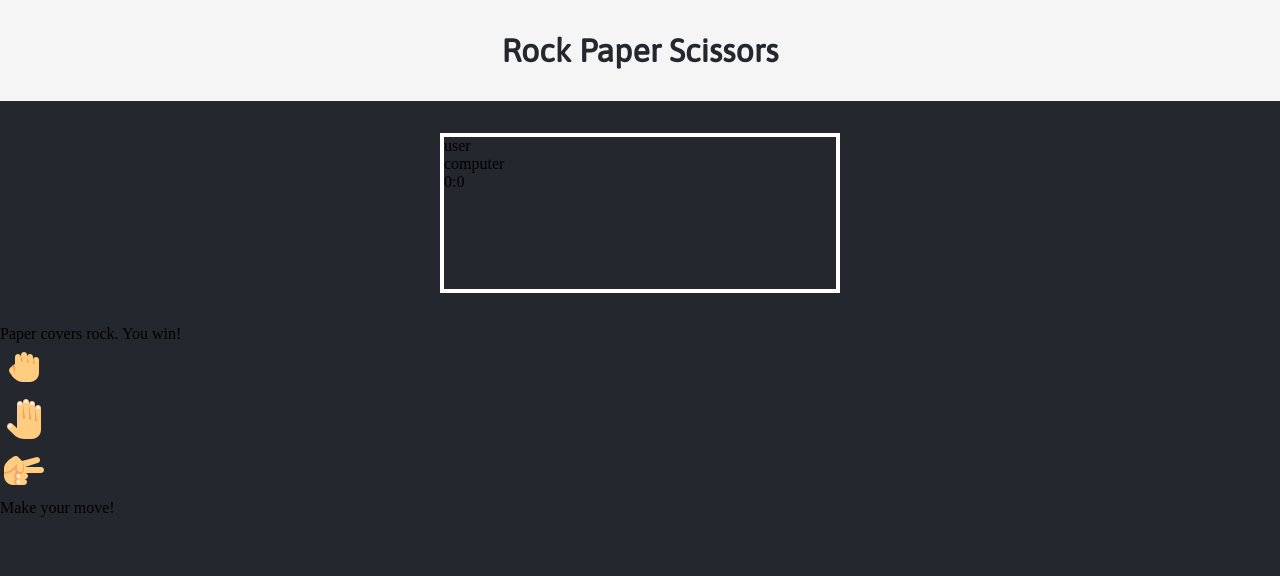
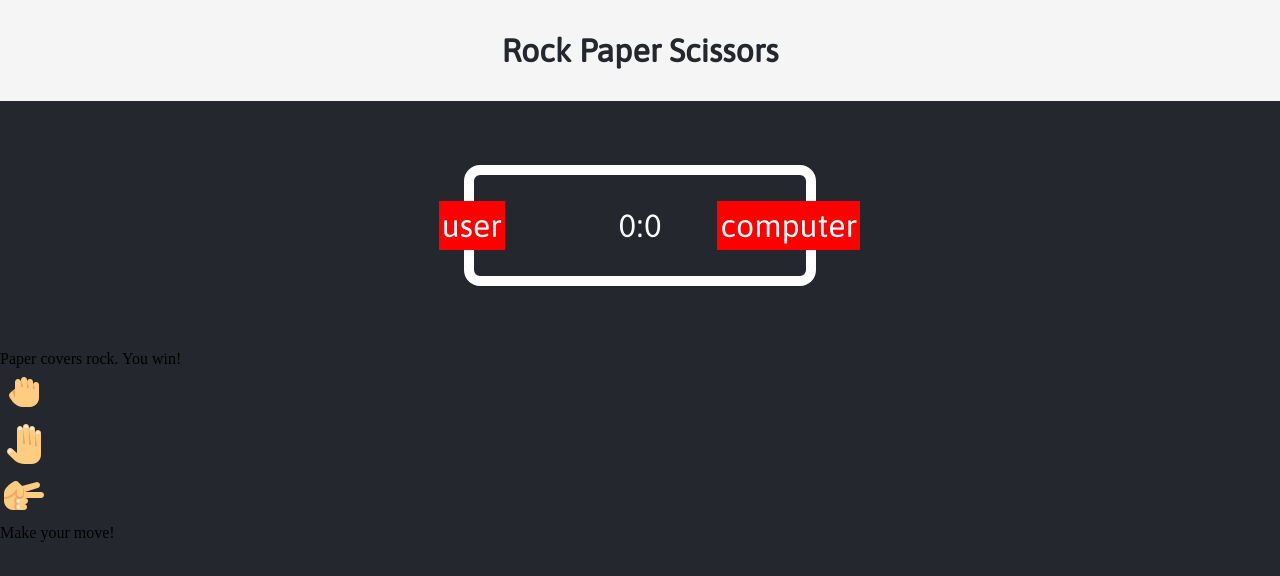
Before and after one commit to svvntos/rock-paper-scissors-game, a plain HTML site: page index.html in a window 1280 px wide. Drawn offline with Linux system fonts and the light colour scheme.

Commit message:
got the heading looking good and the score board. Now adding the results page when donne, then adjusting hand icons

```diff
--- a/assets/style.css
+++ b/assets/style.css
@@ -24,7 +24,35 @@ header > h1 {
 
 .score-board {
     margin: 2em auto;
-    border: .3em solid white;
-    width: 25em;
-    height: 10em;
+    border: .33em solid white;
+    border-radius: .5em;
+    text-align: center;
+    width: 11em;
+    color: #fff;
+    font-size: 2em;
+    padding: 1em 1.2em;
+    font-family: Asap, sans-serif;
+    position: relative;
+
 }
+
+.badge {
+    background: red;
+   color: white;
+   font-size: 1em;
+   padding: .2em .1em;
+   font-family: Asap, sans-serif;
+
+}
+
+#user-label {
+    position: absolute;
+    top: .8em;
+    left: -1.1em;
+}
+
+#computer-label {
+    position: absolute;
+    top:.8em;
+    right: -1.7em;
+}
```
